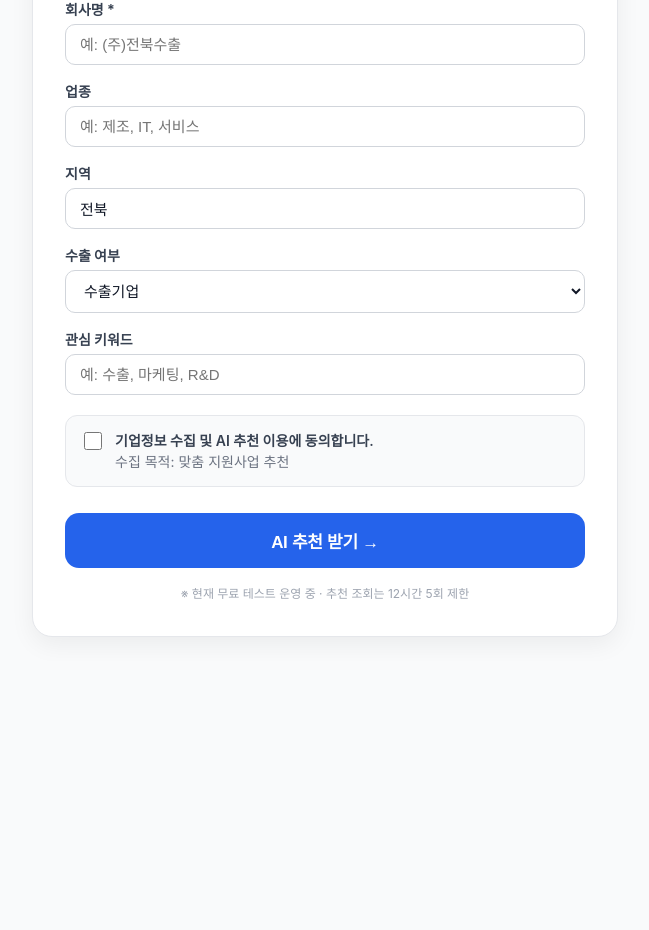
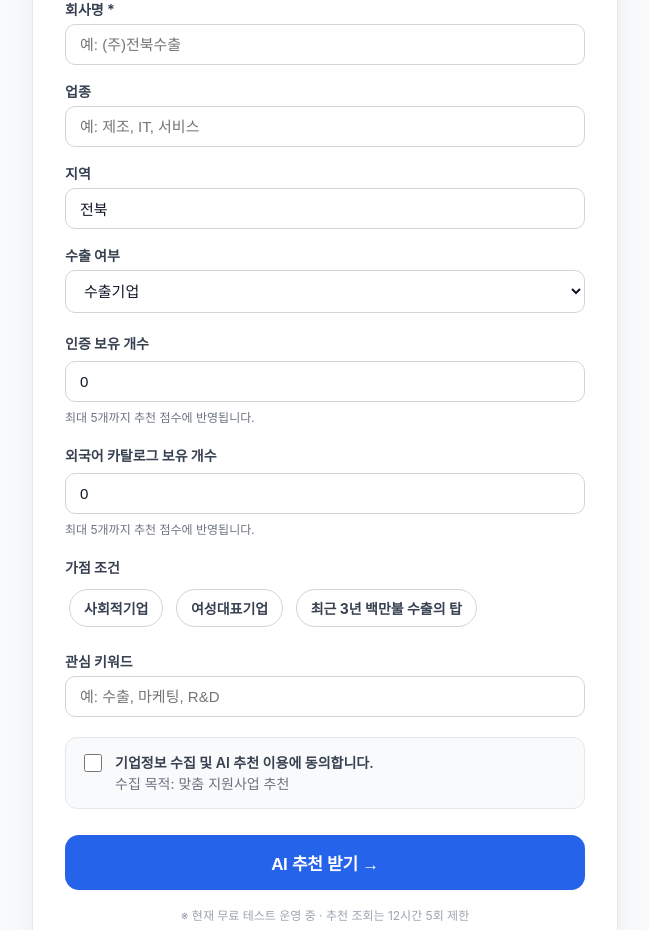
Before and after one commit to hover9710-beep/Job-bizgov-platform, a Flask app: page /company/form in a window 1280 px wide. Shown: the part 229-1159 px from the top of the page, without its empty margins (315-964 px from the left). Before the commit the page ends 866 px from the top, so only its background shows below. Run offline with Flask 3, Linux system fonts and the light colour scheme.

Commit message:
fix: 사용자 화면 파이프라인 숨김 및 회사 가점 입력 추가
Made-with: Cursor

```diff
--- a/appy.py
+++ b/appy.py
@@ -313,6 +313,14 @@ def _ensure_column(conn: sqlite3.Connection, table: str, column: str, col_type:
         cur.execute(f"ALTER TABLE {table} ADD COLUMN {column} {col_type}")
 
 
+def clamp_int(value, min_value=0, max_value=5):
+    try:
+        n = int(value)
+    except (TypeError, ValueError):
+        n = 0
+    return max(min_value, min(max_value, n))
+
+
 def _init_db():
     DB_PATH.parent.mkdir(parents=True, exist_ok=True)
     conn = sqlite3.connect(DB_PATH)
@@ -408,6 +416,11 @@ def _init_db():
     _ensure_column(conn, "companies", "interest_keywords", "TEXT")
     _ensure_column(conn, "companies", "consent_accepted", "INTEGER DEFAULT 0")
     _ensure_column(conn, "companies", "consent_version", "TEXT")
+    _ensure_column(conn, "companies", "cert_count", "INTEGER DEFAULT 0")
+    _ensure_column(conn, "companies", "catalog_count", "INTEGER DEFAULT 0")
+    _ensure_column(conn, "companies", "social_enterprise", "INTEGER DEFAULT 0")
+    _ensure_column(conn, "companies", "female_ceo", "INTEGER DEFAULT 0")
+    _ensure_column(conn, "companies", "export_tower", "INTEGER DEFAULT 0")
     cur.execute(
         """
         CREATE TABLE IF NOT EXISTS consent_logs (
@@ -892,6 +905,7 @@ def index():
             source_labels=SOURCE_LABELS,
             top_clicked=top_clicked,
             usage=usage,
+            is_admin=False,
         )
     )
     resp.set_cookie(
@@ -902,6 +916,20 @@ def index():
         samesite="Lax",
     )
     return resp
+
+
+@app.route("/admin/pipeline")
+def admin_pipeline():
+    return render_template(
+        "new.html",
+        items=[],
+        tab="",
+        fq={},
+        count=0,
+        top_clicked=[],
+        usage=None,
+        is_admin=True,
+    )
 
 
 @app.route("/company", methods=["GET", "POST"])
@@ -969,16 +997,37 @@ def save_company():
     keywords = (request.form.get("interest_keywords") or "").strip() or None
     consent = 1 if request.form.get("consent") else 0
 
+    cert_count = clamp_int(request.form.get("cert_count"), 0, 5)
+    catalog_count = clamp_int(request.form.get("catalog_count"), 0, 5)
+    social_enterprise = 1 if request.form.get("social_enterprise") else 0
+    female_ceo = 1 if request.form.get("female_ceo") else 0
+    export_tower = 1 if request.form.get("export_tower") else 0
+
     conn = sqlite3.connect(DB_PATH)
     cur = conn.cursor()
     cur.execute(
         """
         INSERT INTO companies
         (visitor_id, company_name, industry, region, export_flag,
-         interest_keywords, consent_accepted, consent_version)
-        VALUES (?,?,?,?,?,?,?,?)
+         interest_keywords, consent_accepted, consent_version,
+         cert_count, catalog_count, social_enterprise, female_ceo, export_tower)
+        VALUES (?,?,?,?,?,?,?,?,?,?,?,?,?)
         """,
-        (vid, company_name, industry, region, export_flag, keywords, consent, "v1"),
+        (
+            vid,
+            company_name,
+            industry,
+            region,
+            export_flag,
+            keywords,
+            consent,
+            "v1",
+            cert_count,
+            catalog_count,
+            social_enterprise,
+            female_ceo,
+            export_tower,
+        ),
     )
     company_id = int(cur.lastrowid or 0)
     xf = (request.headers.get("X-Forwarded-For") or "").strip()
@@ -1998,6 +2047,7 @@ def new_announcements():
             source_labels=SOURCE_LABELS,
             top_clicked=top_clicked,
             usage=usage,
+            is_admin=False,
         )
     )
     resp.set_cookie(
--- a/templates/company_form.html
+++ b/templates/company_form.html
@@ -18,6 +18,13 @@ input:focus, select:focus { outline:none; border-color:#2563eb; box-shadow:0 0 0
 .btn-submit { width:100%; padding:15px; background:#2563eb; color:#fff; border:none; border-radius:14px; font-size:17px; font-weight:800; cursor:pointer; margin-top:20px; letter-spacing:-0.3px; }
 .btn-submit:hover { background:#1d4ed8; }
 .footer-note { margin-top:16px; font-size:12px; color:#9ca3af; line-height:1.6; text-align:center; }
+
+.form-group { margin: 20px 0; }
+.form-group .title { display:block; font-size:14px; font-weight:700; color:#374151; margin:0 0 8px; }
+.form-group small { display:block; font-size:12px; color:#6b7280; margin-top:6px; }
+.chip input { display:none; }
+.chip { display:inline-flex; align-items:center; justify-content:center; min-height:36px; padding:0 14px; margin:4px; border:1px solid #d1d5db; border-radius:999px; background:#fff; color:#374151; font-weight:700; cursor:pointer; }
+.chip:has(input:checked) { background:#2563eb; color:#fff; border-color:#2563eb; }
 
 @media (max-width:700px) {
   body { padding:16px; }
@@ -53,6 +60,34 @@ input:focus, select:focus { outline:none; border-color:#2563eb; box-shadow:0 0 0
         <option value="0">내수기업</option>
       </select>
 
+      <div class="form-group">
+        <label class="title">인증 보유 개수</label>
+        <input type="number" name="cert_count" min="0" max="5" value="0" placeholder="0~5개">
+        <small>최대 5개까지 추천 점수에 반영됩니다.</small>
+      </div>
+
+      <div class="form-group">
+        <label class="title">외국어 카탈로그 보유 개수</label>
+        <input type="number" name="catalog_count" min="0" max="5" value="0" placeholder="0~5개">
+        <small>최대 5개까지 추천 점수에 반영됩니다.</small>
+      </div>
+
+      <div class="form-group">
+        <label class="title">가점 조건</label>
+        <label class="chip">
+          <input type="checkbox" name="social_enterprise" value="1">
+          사회적기업
+        </label>
+        <label class="chip">
+          <input type="checkbox" name="female_ceo" value="1">
+          여성대표기업
+        </label>
+        <label class="chip">
+          <input type="checkbox" name="export_tower" value="1">
+          최근 3년 백만불 수출의 탑
+        </label>
+      </div>
+
       <label for="interest_keywords">관심 키워드</label>
       <input id="interest_keywords" name="interest_keywords" placeholder="예: 수출, 마케팅, R&D">
 
```
Also changed, not shown: templates/new.html (+18 -4 lines).
